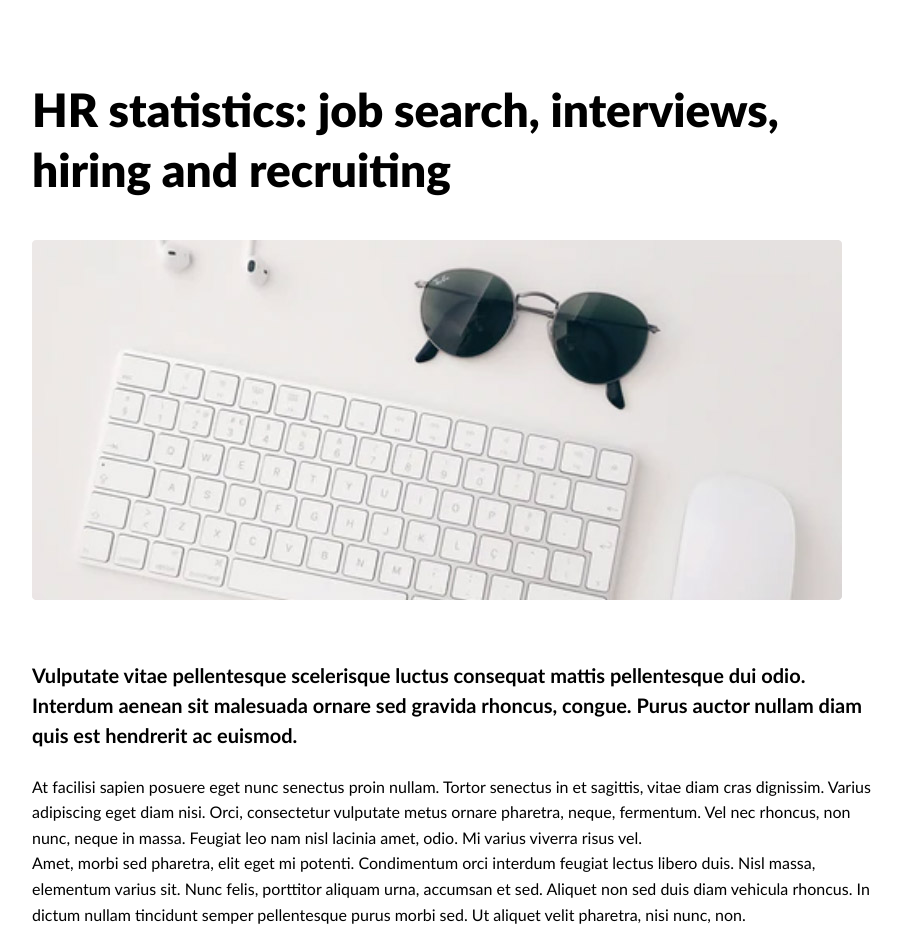
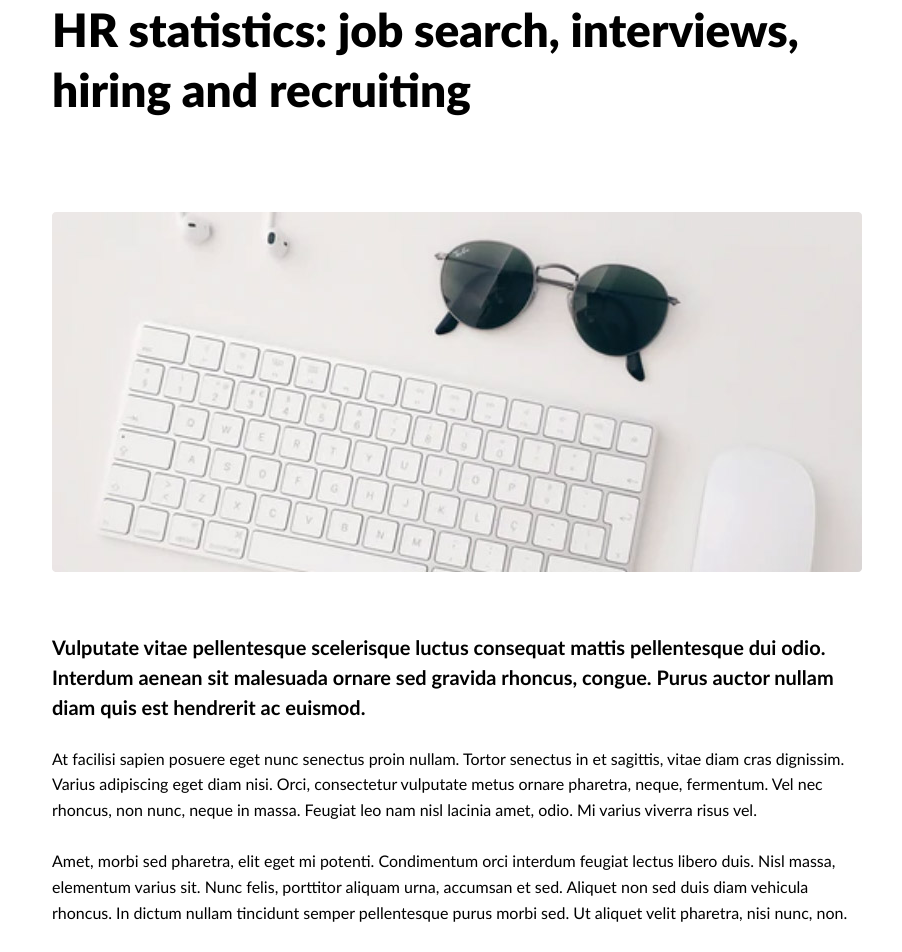
Before and after one commit to InamovaFeruza/lesson_5_2, a plain HTML site: page index.html in a window 1280 px wide. Shown: the top 952 px of the page, without its empty margins (183-1085 px from the left). Drawn offline with Linux system fonts and the light colour scheme.

Commit message:
new-changes

```diff
--- a/css/style.css
+++ b/css/style.css
@@ -29,7 +29,7 @@ body {
 .wrapper {
 }
 .container {
-	width: 850px;
+	max-width: 810px;
 	margin: 0 auto;
 }
 .header h2 {
@@ -38,8 +38,7 @@ body {
 	line-height: 1.3;
 }
 .header {
-	margin-top: 80px;
-	margin-bottom: 40px;
+	margin-bottom: 92px;
 }
 .main img {
 	margin-bottom: 60px;
@@ -50,6 +49,9 @@ body {
 	line-height: 1.5;
 	margin-bottom: 24px;
 }
+.content1-text2 {
+	margin-bottom: 26px;
+}
 .content1 {
 	font-weight: 400;
 	line-height: 1.6;
@@ -58,7 +60,6 @@ body {
 
 .center-title {
 	font-size: 20px;
-	margin-left: 58px;
 	font-weight: 700;
 	line-height: 1.5;
 	margin-bottom: 48px;
@@ -66,7 +67,6 @@ body {
 .checked-list {
 	font-weight: 400;
 	line-height: 1.6;
-	margin-left: 32px;
 	margin-bottom: 24px;
 }
 .content2 {
@@ -77,5 +77,4 @@ body {
 .content3 {
 	font-weight: 400;
 	line-height: 1.6;
-	padding-bottom: 100px;
 }
--- a/index.html
+++ b/index.html
@@ -26,11 +26,12 @@
 					</p>
 				</div>
 				<div class="content1">
-					<p>At facilisi sapien posuere eget nunc senectus proin nullam. Tortor senectus in et sagittis, vitae diam
+					<p class="content1-text2">At facilisi sapien posuere eget nunc senectus proin nullam. Tortor senectus in
+						et sagittis, vitae diam
 						cras dignissim. Varius adipiscing eget diam nisi. Orci, consectetur vulputate metus ornare pharetra,
 						neque, fermentum. Vel nec rhoncus, non nunc, neque in massa. Feugiat leo nam nisl lacinia amet, odio.
 						Mi varius viverra risus vel.</p>
-					<p>
+					<p class="content1-text2">
 						Amet, morbi sed pharetra, elit eget mi potenti. Condimentum orci interdum feugiat lectus libero duis.
 						Nisl massa, elementum varius sit. Nunc felis, porttitor aliquam urna, accumsan et sed. Aliquet non sed
 						duis diam vehicula rhoncus. In dictum nullam tincidunt semper pellentesque purus morbi sed. Ut aliquet
```
